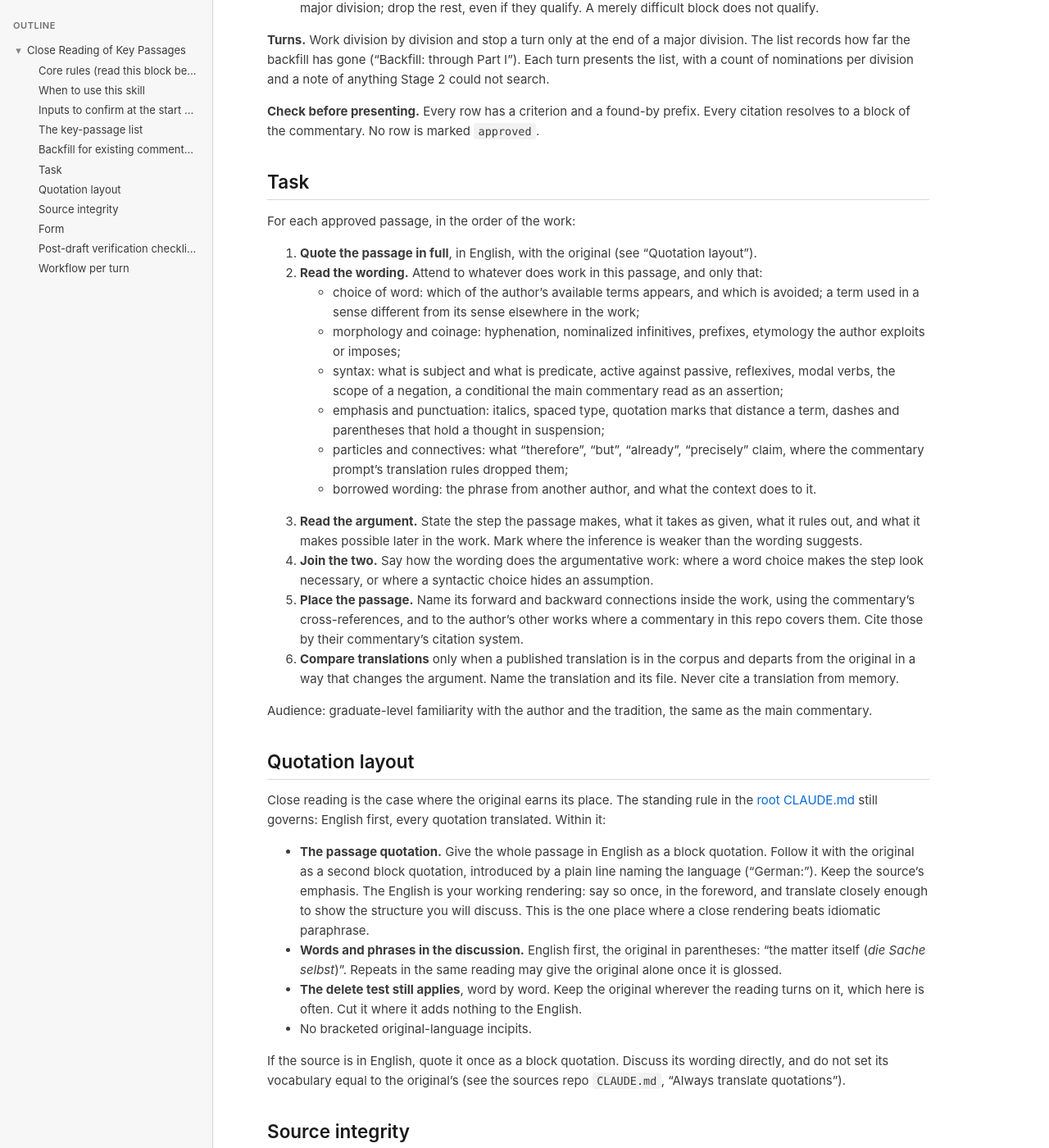
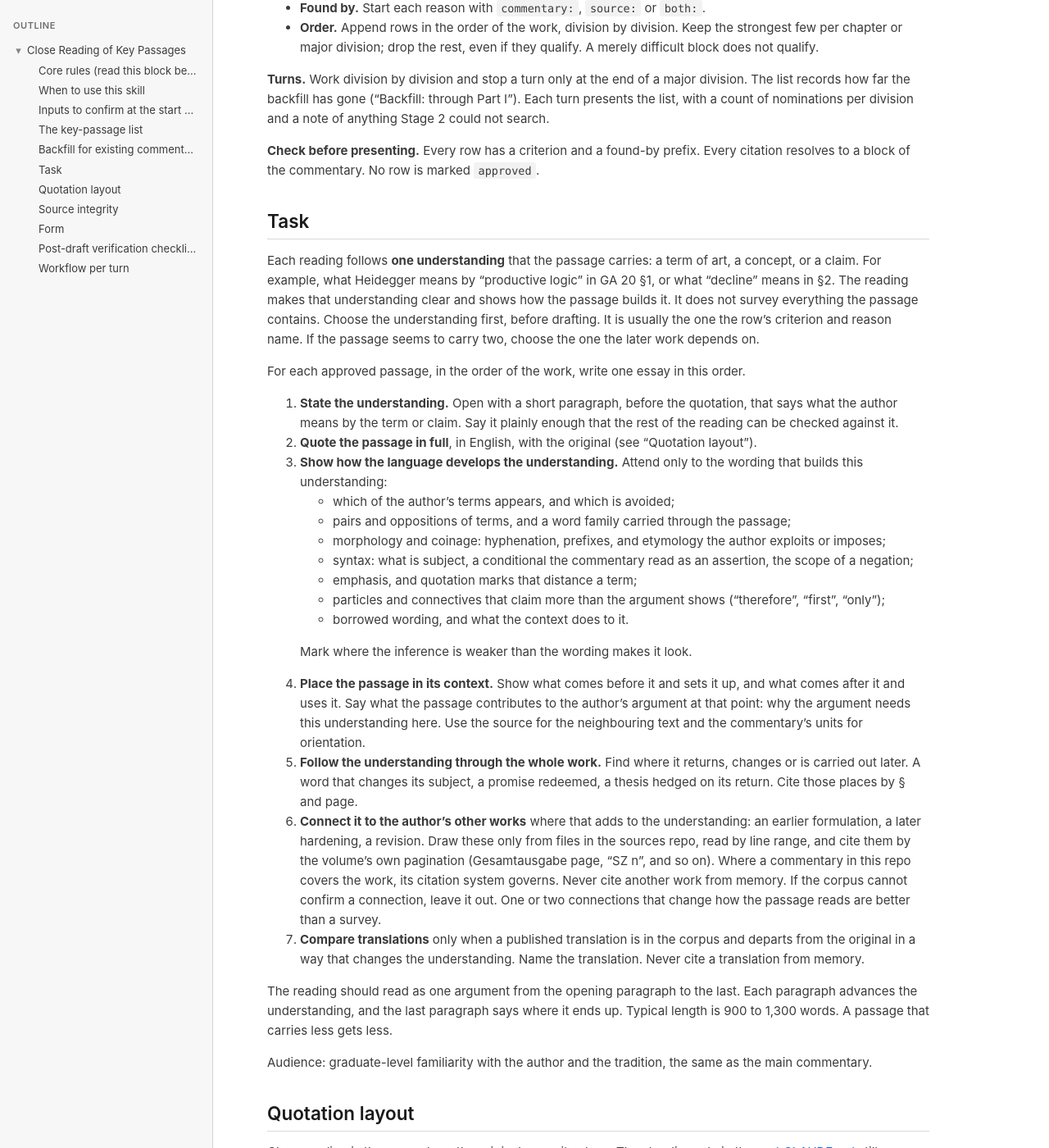
Before and after one commit to faultynode/commentaries, a Jekyll site: the page built from prompts/close-reading-prompt.md, in a window 1280 px wide and 1400 px high, scrolled down 2945 px. Shown: the whole window at 82% size. Built offline with Jekyll 4.4.1, drawn with Linux system fonts in a browser that asks for light colours; our own code applies the rules of GitHub Pages for plain Markdown files; some of the changed text lies outside the part shown.

Commit message:
Close-reading prompt: organize each reading around one understanding
The user approved the rewritten GA 20 readings (rows 1-5) as the model.
The prompt now requires each reading to:
- open by stating the one understanding the passage carries;
- show how the wording develops it;
- place the passage between what comes before and after it and say what
  it contributes to the argument there;
- follow the understanding through the rest of the work and into the
  author's other works, drawn only from corpus files and cited by their
  own pagination.

Core rule 3, the Form section (headings, notes on the text), the
checklist and the workflow are updated to match.

Co-Authored-By: Claude Opus 5.5 <noreply@anthropic.com>
Claude-Session: https://claude.ai/code/session_0112bDRQUaEWjHKjaAyNHYcg

```diff
--- a/prompts/close-reading-prompt.md
+++ b/prompts/close-reading-prompt.md
@@ -9,7 +9,7 @@ description: "Writes close readings of selected key passages of a primary text,
 
 1. **Only approved passages.** Read only the passages marked `approved` in the run's key-passage list (see "The key-passage list" below), or named by the user in the request. Never add one on your own; propose it in the list instead.
 2. **The source is the evidence.** Quote from the source file and check every quoted word against it. Never quote the source through the commentary, and never repair a damaged passage from memory (see "Source integrity").
-3. **Wording and argument together.** A close reading shows how the wording carries the argument. A paragraph on vocabulary with no bearing on the argument fails, and so does a paragraph of argument that never touches the wording.
+3. **One understanding per reading.** Name the term, concept or claim the passage rests on, and build the whole reading around it: how the wording develops it, what it does between the passage's neighbours, where it leads in the work and beyond. A point that does not bear on that understanding is cut, however true. A paragraph on vocabulary with no bearing on the argument fails, and so does a paragraph of argument that never touches the wording.
 4. **Build on the commentary; don't restate it.** The unit's block in the main commentary already reconstructs the argument. Start from it, and add only what a close reading finds. Where the reading contradicts the block, say so and log the discrepancy (rule 6).
 5. **Depth follows the passage.** No set length and no equal depth. A passage gets as much as its wording and argument support, and no more. The house style's ban on padding still applies.
 6. **Never edit the main commentary in this run.** Log each error found in it under "Corrections to the commentary" in the key-passage list. Fixing it is a separate task.
@@ -86,20 +86,28 @@ Group the hits by the commentary's units. Read the source by line range only whe
 
 ## Task
 
-For each approved passage, in the order of the work:
+Each reading follows **one understanding** that the passage carries: a term of art, a concept, or a claim. For example, what Heidegger means by "productive logic" in GA 20 §1, or what "decline" means in §2. The reading makes that understanding clear and shows how the passage builds it. It does not survey everything the passage contains. Choose the understanding first, before drafting. It is usually the one the row's criterion and reason name. If the passage seems to carry two, choose the one the later work depends on.
 
-1. **Quote the passage in full**, in English, with the original (see "Quotation layout").
-2. **Read the wording.** Attend to whatever does work in this passage, and only that:
-   - choice of word: which of the author's available terms appears, and which is avoided; a term used in a sense different from its sense elsewhere in the work;
-   - morphology and coinage: hyphenation, nominalized infinitives, prefixes, etymology the author exploits or imposes;
-   - syntax: what is subject and what is predicate, active against passive, reflexives, modal verbs, the scope of a negation, a conditional the main commentary read as an assertion;
-   - emphasis and punctuation: italics, spaced type, quotation marks that distance a term, dashes and parentheses that hold a thought in suspension;
-   - particles and connectives: what "therefore", "but", "already", "precisely" claim, where the commentary prompt's translation rules dropped them;
-   - borrowed wording: the phrase from another author, and what the context does to it.
-3. **Read the argument.** State the step the passage makes, what it takes as given, what it rules out, and what it makes possible later in the work. Mark where the inference is weaker than the wording suggests.
-4. **Join the two.** Say how the wording does the argumentative work: where a word choice makes the step look necessary, or where a syntactic choice hides an assumption.
-5. **Place the passage.** Name its forward and backward connections inside the work, using the commentary's cross-references, and to the author's other works where a commentary in this repo covers them. Cite those by their commentary's citation system.
-6. **Compare translations** only when a published translation is in the corpus and departs from the original in a way that changes the argument. Name the translation and its file. Never cite a translation from memory.
+For each approved passage, in the order of the work, write one essay in this order.
+
+1. **State the understanding.** Open with a short paragraph, before the quotation, that says what the author means by the term or claim. Say it plainly enough that the rest of the reading can be checked against it.
+2. **Quote the passage in full**, in English, with the original (see "Quotation layout").
+3. **Show how the language develops the understanding.** Attend only to the wording that builds this understanding:
+   - which of the author's terms appears, and which is avoided;
+   - pairs and oppositions of terms, and a word family carried through the passage;
+   - morphology and coinage: hyphenation, prefixes, and etymology the author exploits or imposes;
+   - syntax: what is subject, a conditional the commentary read as an assertion, the scope of a negation;
+   - emphasis, and quotation marks that distance a term;
+   - particles and connectives that claim more than the argument shows ("therefore", "first", "only");
+   - borrowed wording, and what the context does to it.
+
+   Mark where the inference is weaker than the wording makes it look.
+4. **Place the passage in its context.** Show what comes before it and sets it up, and what comes after it and uses it. Say what the passage contributes to the author's argument at that point: why the argument needs this understanding here. Use the source for the neighbouring text and the commentary's units for orientation.
+5. **Follow the understanding through the whole work.** Find where it returns, changes or is carried out later. A word that changes its subject, a promise redeemed, a thesis hedged on its return. Cite those places by § and page.
+6. **Connect it to the author's other works** where that adds to the understanding: an earlier formulation, a later hardening, a revision. Draw these only from files in the sources repo, read by line range, and cite them by the volume's own pagination (Gesamtausgabe page, "SZ n", and so on). Where a commentary in this repo covers the work, its citation system governs. Never cite another work from memory. If the corpus cannot confirm a connection, leave it out. One or two connections that change how the passage reads are better than a survey.
+7. **Compare translations** only when a published translation is in the corpus and departs from the original in a way that changes the understanding. Name the translation. Never cite a translation from memory.
+
+The reading should read as one argument from the opening paragraph to the last. Each paragraph advances the understanding, and the last paragraph says where it ends up. Typical length is 900 to 1,300 words. A passage that carries less gets less.
 
 Audience: graduate-level familiarity with the author and the tradition, the same as the main commentary.
 
@@ -131,7 +139,8 @@ A paraphrase survives small conversion damage; a close reading does not. Before
 - **Frontmatter** as for commentaries: `layout: default` and a `title`. Quote the title in YAML if it contains a colon.
 - **H1**: "<Author>, *<Work>*: close readings of key passages".
 - **Foreword**, in prose: the source file and edition, the citation system, a link to the main commentary, a statement that translations are working renderings, and any source caveat that affects more than one reading.
-- **One H2 per passage.** Its heading is the citation and a short English title of what the passage does: "§7, GA 20 110–11: the matter itself as a question of being". These headings are the file's own, unlike the commentary, which reproduces only the author's divisions. Under each heading, the first line links to the commentary unit it reads.
+- **One H2 per passage.** Its heading is the citation and a short English title naming the understanding: "§1, GA 20 2–3: productive logic". These headings are the file's own, unlike the commentary, which reproduces only the author's divisions. Under each heading, the first line links to the commentary unit it reads. The opening paragraph that states the understanding follows it, and the quotation comes after that paragraph.
+- **Notes on the text.** Where the source is damaged at the passage, put an italic "*Note on the text.*" paragraph directly after the quotation. Say what the file has, what the reading needs, and what is left out.
 - **Prose only** inside a reading, with no bullets or lists. The house style of [commentary-prompt](commentary-prompt.md) applies in full. Lead with the insight, prefer finite verbs, and avoid meta-scaffolding ("What is striking here is…", "Let us look closely at…"). A close reading invites narrating the reading. Write what the wording does, not that you are looking at it.
 
 ## Post-draft verification checklist (mandatory, before presenting)
@@ -141,6 +150,9 @@ A paraphrase survives small conversion damage; a close reading does not. Before
 - [ ] Every quotation has an English rendering, and every glossed term is glossed on first use in this file.
 - [ ] The delete test is applied to each original-language word in the discussion.
 - [ ] No reading restates its commentary block without adding to it. Cut any sentence the block already says.
+- [ ] Each reading names its understanding in the opening paragraph, and every later paragraph advances that understanding. Cut any paragraph that does not.
+- [ ] The reading places the passage between what comes before and after it, and says what it contributes to the argument there.
+- [ ] Every connection to another part of the work or another work is cited by § and page, and every connection to another work was read in a corpus file, not supplied from memory.
 - [ ] Every point about wording is tied to the argument, and every point about the argument cites the wording that carries it.
 - [ ] Each disagreement with the main commentary is logged under "Corrections to the commentary".
 - [ ] No claim rests on emphasis or wording the "Source integrity" checks marked unreliable.
@@ -149,8 +161,9 @@ A paraphrase survives small conversion damage; a close reading does not. Before
 
 1. Read the key-passage list. Take the next approved passages in the order of the work.
 2. Run the source-integrity checks for the source file, once per run, and record any caveat in the list header.
-3. For each passage, read the commentary's block for it, then the source by line range, including enough context on either side to see the step.
-4. Draft the reading: quotation, wording, argument, how the two join, placement.
-5. Append to the close-readings file, creating it with its frontmatter and foreword on first use.
-6. Run the verification checklist. Update each row's status and line pointer, and log any corrections.
-7. Present the updated close-readings file and list. If the turn stopped short of the approved list, say where, then await "continue".
+3. For each passage, read the commentary's block for it, then the source by line range, including the paragraphs on either side.
+4. Name the understanding the reading will follow. Grep the source for where its key words return later in the work, and grep the author's other files in the corpus for earlier or later formulations. Read the hits by line range.
+5. Draft the reading in the order the Task section sets: the understanding, the quotation, the language, the context, the whole work, other works.
+6. Append to the close-readings file, creating it with its frontmatter and foreword on first use.
+7. Run the verification checklist. Update each row's status and line pointer, and log any corrections.
+8. Present the updated close-readings file and list. If the turn stopped short of the approved list, say where, then await "continue".
```
